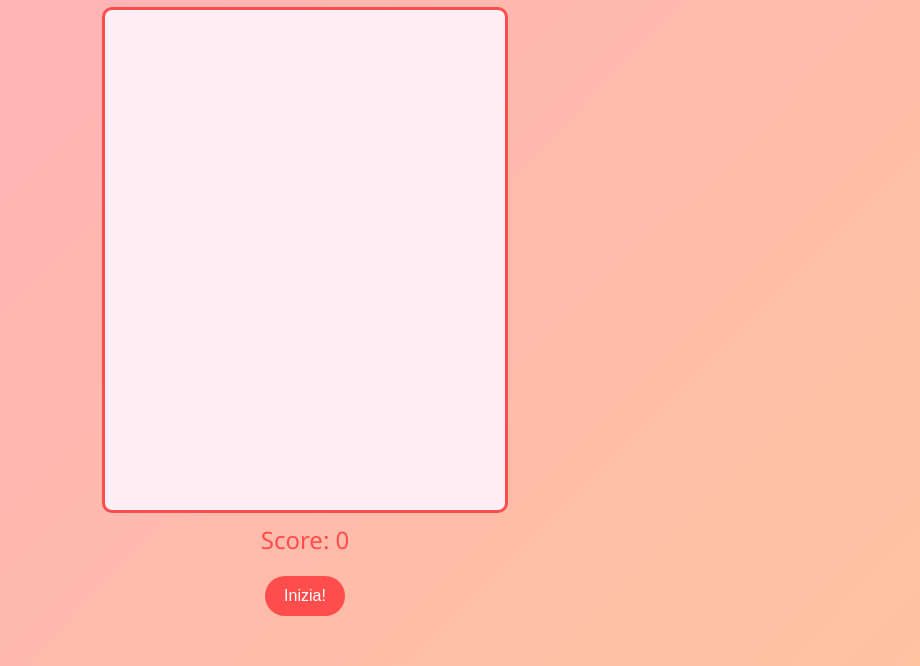
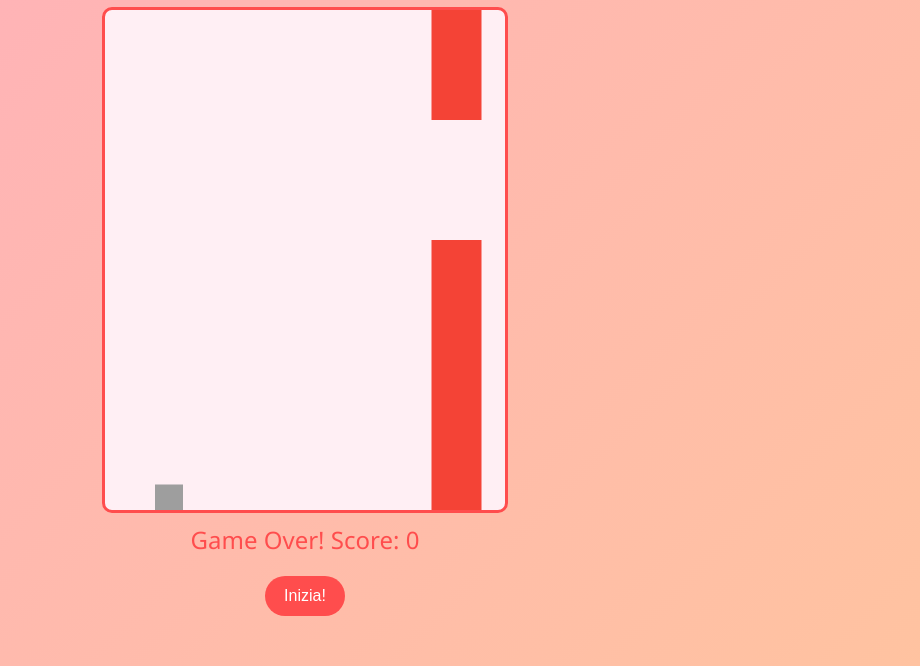
Before and after one commit to nicolagrieco00/san, a plain HTML site: page index.html in a window 1280 px wide. Both pictures are taken after a click on the button "Inizia!". Shown: the part 154-820 px from the top of the page, without its empty margins (335-1255 px from the left). Drawn offline with Linux system fonts and the light colour scheme.

Commit message:
Update index.html

```diff
--- a/index.html
+++ b/index.html
@@ -3,7 +3,7 @@
 <head>
   <meta charset="UTF-8" />
   <meta name="viewport" content="width=device-width, initial-scale=1.0"/>
-  <title>San Valentino: Riuscirà Bufetta a scoprire dove si andrà questa sera?</title>
+  <title>San Valentino: Flappy Heart + Quiz (8 punti)</title>
   <style>
     /* RESET & BASE STYLES */
     * {
@@ -20,7 +20,7 @@
       align-items: center;
       min-height: 100vh;
       position: relative;
-      overflow-x: hidden;
+      overflow-x: hidden; /* Evitiamo scorrimento orizzontale */
     }
     h1 {
       margin-top: 20px;
@@ -32,7 +32,7 @@
       padding: 0 10px;
     }
 
-    /* ========== FLAPPY HEART SECTION ========== */
+    /* FLAPPY HEART SECTION */
     #gameContainer {
       position: relative;
       display: flex;
@@ -65,9 +65,9 @@
       background-color: #ff6f6f;
     }
 
-    /* ========== QUIZ SECTION ========== */
+    /* QUIZ SECTION */
     #quizContainer {
-      display: none;
+      display: none; /* nascosto finché non si vincono 8 punti */
       background-color: rgba(255, 255, 255, 0.8);
       backdrop-filter: blur(8px);
       border-radius: 20px;
@@ -92,6 +92,7 @@
       width: 100%;
       max-width: 400px;
       text-align: left;
+      margin: 0 auto;
     }
     .question label {
       font-weight: bold;
@@ -124,7 +125,7 @@
       transition: all 0.5s ease;
     }
 
-    /* ========== FINAL MESSAGE SECTION ========== */
+    /* FINAL MESSAGE */
     #finalMessage {
       text-align: center;
       margin-top: 20px;
@@ -135,6 +136,8 @@
       border-radius: 15px;
       box-shadow: 0 4px 8px rgba(0,0,0,0.2);
     }
+
+    /* BACKGROUND HEARTS (OPTIONAL) */
   </style>
 </head>
 <body>
@@ -148,12 +151,14 @@
     </p>
   </div>
 
+  <!-- FLAPPY HEART GAME -->
   <div id="gameContainer">
     <canvas id="gameCanvas" width="400" height="500"></canvas>
     <div id="score"></div>
     <button id="startBtn">Inizia!</button>
   </div>
 
+  <!-- QUIZ -->
   <div id="quizContainer">
     <h1>Quiz di San Valentino</h1>
     <p>Hai superato il Flappy Heart! Ora rispondi a queste 3 domande per scoprire il locale.</p>
@@ -177,43 +182,251 @@
     <div id="result"></div>
   </div>
 
+  <!-- MESSAGGIO FINALE -->
+  <div id="finalMessage">
+    <h2>Complimenti!</h2>
+    <p>Hai indovinato tutto e completato il gioco!</p>
+    <p>Andremo a cena da <strong>CRUDO</strong> a Salerno!</p>
+    <img src="https://nicolagrieco00.github.io/san/menu.jpg" alt="Menu del ristorante CRUDO">
+  </div>
+
   <script>
-    const TARGET_SCORE = 8; // Ora servono 8 punti
+    ///////////////////////////////////////////
+    // ========== FLAPPY HEART LOGIC =========
+    ///////////////////////////////////////////
+    const TARGET_SCORE = 8; // 8 punti per vincere
+    const GRAVITY = 400;
+    const JUMP = -200;
+    const PIPE_SPEED = 70;
+    const SPAWN_INTERVAL = 1.8;
+    const PIPE_GAP = 120;
+    const PIPE_WIDTH = 50;
+
     let gameRunning = false;
     let score = 0;
 
+    // Variabili di fisica
+    let lastTime = 0;
+    let spawnTimer = 0;
+
+    // Parametri del cuore
+    let heartX = 50;
+    let heartY = 0;
+    let heartSize = 28;
+    let velocityY = 0;
+
+    // Tubi
+    let pipes = [];
+
+    // Canvas e contesto
+    const canvas = document.getElementById('gameCanvas');
+    const ctx = canvas.getContext('2d');
+    const W = canvas.width;
+    const H = canvas.height;
+
+    // Elementi HTML
     const scoreDisplay = document.getElementById('score');
     const startBtn = document.getElementById('startBtn');
     const quizContainer = document.getElementById('quizContainer');
     const gameContainer = document.getElementById('gameContainer');
 
+    // Cuore immagine
+    const heartImg = new Image();
+    heartImg.src = 'https://cdn-icons-png.flaticon.com/512/2107/2107952.png';
+
+    // EVENTI
     startBtn.addEventListener('click', startGame);
 
+    document.addEventListener('keydown', (e) => {
+      if (e.code === 'Space') {
+        e.preventDefault();
+        flap();
+      }
+    });
+
+    document.addEventListener('mousedown', (e) => {
+      // Evita il clic su input di bloccare la digitazione
+      if (e.target.tagName.toLowerCase() !== 'input') {
+        e.preventDefault();
+        flap();
+      }
+    });
+
+    document.addEventListener('touchstart', (e) => {
+      if (e.target.tagName.toLowerCase() !== 'input') {
+        e.preventDefault();
+        flap();
+      }
+    });
+
     function startGame() {
+      // Reset parametri
       gameRunning = true;
       score = 0;
+      lastTime = 0;
+      spawnTimer = 0;
+      heartY = H / 2;
+      velocityY = 0;
+      pipes = [];
       scoreDisplay.textContent = 'Score: 0';
-    }
-
-    function gameLoop() {
-      if (!gameRunning) return;
+      // Spawna subito un tubo
+      spawnPipe();
+      // Avvia loop
       requestAnimationFrame(gameLoop);
     }
 
-    function updateScore() {
-      score++;
-      scoreDisplay.textContent = `Score: ${score}`;
-      if (score >= TARGET_SCORE) {
-        gameVictory();
+    function flap() {
+      if (!gameRunning) return;
+      velocityY = JUMP;
+    }
+
+    function gameLoop(timestamp) {
+      if (!gameRunning) return;
+
+      // Calcolo delta time
+      let dt = (timestamp - lastTime) / 1000;
+      if (dt < 0) dt = 0;
+      if (dt > 0.05) dt = 0.05; // evita dt troppo grande
+      lastTime = timestamp;
+
+      update(dt);
+      draw();
+
+      requestAnimationFrame(gameLoop);
+    }
+
+    function update(dt) {
+      // Gestione cuore
+      velocityY += GRAVITY * dt;
+      heartY += velocityY * dt;
+
+      // Gestione tubi
+      // Muovi tubi
+      for (let i = 0; i < pipes.length; i++) {
+        const p = pipes[i];
+        p.x -= PIPE_SPEED * dt;
+
+        // Aumento punteggio se superato
+        if (!p.passed && p.x + PIPE_WIDTH < heartX) {
+          p.passed = true;
+          score++;
+          scoreDisplay.textContent = `Score: ${score}`;
+          if (score >= TARGET_SCORE) {
+            gameVictory();
+          }
+        }
+
+        // Collisione con i tubi
+        const heartRight = heartX + heartSize;
+        const heartBottom = heartY + heartSize;
+        const pipeBottomY = p.topY + PIPE_GAP;
+
+        if (
+          heartRight > p.x &&
+          heartX < p.x + PIPE_WIDTH &&
+          (heartY < p.topY || heartBottom > pipeBottomY)
+        ) {
+          gameOver();
+        }
       }
+
+      // Rimuovi tubi usciti
+      while (pipes.length && (pipes[0].x + PIPE_WIDTH < 0)) {
+        pipes.shift();
+      }
+
+      // Spawna tubi
+      spawnTimer += dt;
+      if (spawnTimer >= SPAWN_INTERVAL) {
+        spawnPipe();
+        spawnTimer = 0;
+      }
+
+      // Bordi schermo
+      if (heartY < 0) {
+        heartY = 0;
+        velocityY = 0;
+      }
+      if (heartY + heartSize > H) {
+        gameOver();
+      }
+    }
+
+    function draw() {
+      ctx.clearRect(0, 0, W, H);
+
+      // Disegno il cuore
+      ctx.drawImage(heartImg, heartX, heartY, heartSize, heartSize);
+
+      // Disegno i tubi
+      ctx.fillStyle = '#f44336';
+      for (let i = 0; i < pipes.length; i++) {
+        const p = pipes[i];
+        // Tubo alto
+        ctx.fillRect(p.x, 0, PIPE_WIDTH, p.topY);
+        // Tubo basso
+        const bottomY = p.topY + PIPE_GAP;
+        ctx.fillRect(p.x, bottomY, PIPE_WIDTH, H - bottomY);
+      }
+    }
+
+    function spawnPipe() {
+      const minY = 50;
+      const maxY = H - 50 - PIPE_GAP;
+      const topY = Math.floor(Math.random() * (maxY - minY)) + minY;
+
+      pipes.push({
+        x: W,
+        topY: topY,
+        passed: false
+      });
+    }
+
+    function gameOver() {
+      gameRunning = false;
+      scoreDisplay.textContent = `Game Over! Score: ${score}`;
     }
 
     function gameVictory() {
       gameRunning = false;
+      // Nascondi il gioco, mostra il quiz
       gameContainer.style.display = 'none';
       quizContainer.style.display = 'block';
       quizContainer.scrollIntoView({ behavior: 'smooth' });
     }
+
+    ///////////////////////////////////////////
+    // ========== QUIZ LOGIC ================
+    ///////////////////////////////////////////
+    const quizBtn = document.getElementById('quizBtn');
+    const resultDiv = document.getElementById('result');
+    const finalMessage = document.getElementById('finalMessage');
+
+    quizBtn.addEventListener('click', checkAnswers);
+
+    // Modifica le risposte come preferisci
+    const correctAnswers = {
+      q1: 'settembre',
+      q2: 'mascella',
+      q3: 'sabato'
+    };
+
+    function checkAnswers() {
+      const ans1 = document.getElementById('q1').value.trim().toLowerCase();
+      const ans2 = document.getElementById('q2').value.trim().toLowerCase();
+      const ans3 = document.getElementById('q3').value.trim().toLowerCase();
+
+      if (ans1 === correctAnswers.q1 && ans2 === correctAnswers.q2 && ans3 === correctAnswers.q3) {
+        quizContainer.style.display = 'none';
+        finalMessage.style.display = 'block';
+        finalMessage.scrollIntoView({ behavior: 'smooth' });
+      } else {
+        resultDiv.innerHTML = `
+          <h2>Mmm... ci sono errori!</h2>
+          <p>Riprova, magari hai sbagliato una delle risposte!</p>
+        `;
+      }
+    }
   </script>
 </body>
 </html>
```
